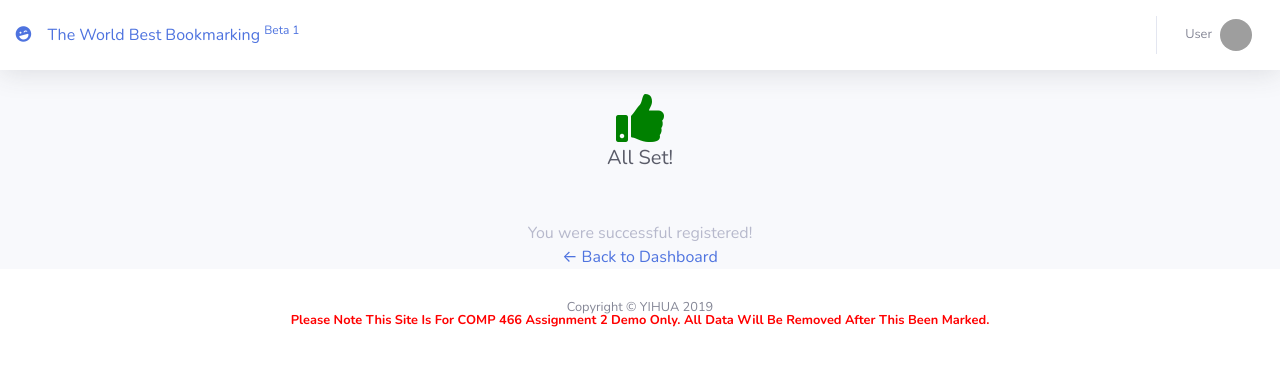
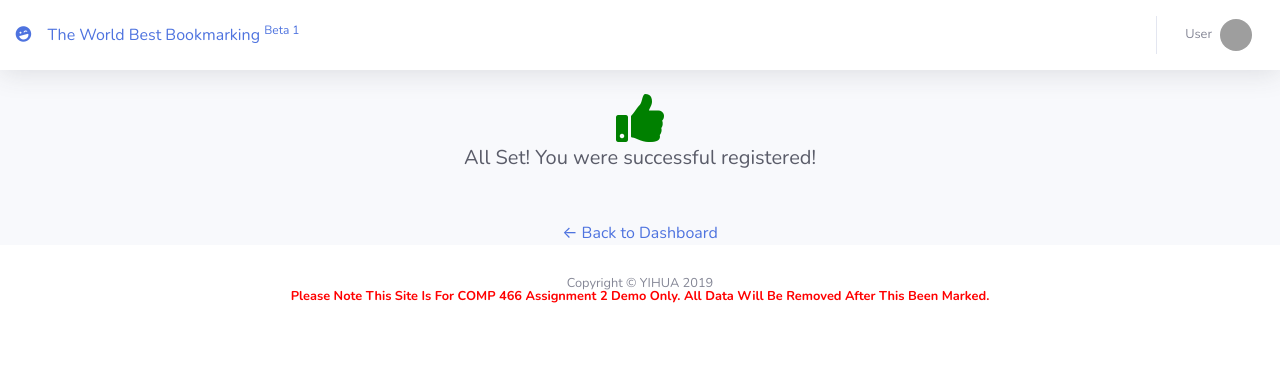
Before and after one commit to yihuashub/TMA2, a PHP site: page /part1/user_auth.php?password=1 in a window 1280 px wide. Shown: the top 374 px of the page. Run offline with PHP 8.4, Linux system fonts and the light colour scheme; data that the repository does not hold is empty; grey boxes are pictures that could not be loaded.

Commit message:
login test

```diff
--- a/part1/register.php
+++ b/part1/register.php
@@ -47,12 +47,15 @@ echoHead();
                                                 <input type="text" name="lastname" class="form-control form-control-user" id="exampleLastName" placeholder="Last Name">
                                             </div>
                                         </div>
+                                        <div class="form-group">
+                                            <input type="email" name="email" class="form-control form-control-user" id="exampleInputEmail" placeholder="Email Address">
+                                        </div>
                                         <div class="form-group row">
                                             <div class="col-sm-6 mb-3 mb-sm-0">
                                                 <input type="password" name="password" class="form-control form-control-user" id="exampleInputPassword" placeholder="Password">
                                             </div>
                                             <div class="col-sm-6">
-                                                <input type="password" name="repassword"class="form-control form-control-user" id="exampleRepeatPassword" placeholder="Repeat Password">
+                                                <input type="password" name="repassword" class="form-control form-control-user" id="exampleRepeatPassword" placeholder="Repeat Password">
                                             </div>
                                         </div>
                                         <button type="submit"  class="btn btn-primary btn-user btn-block">
--- a/part1/user_auth.php
+++ b/part1/user_auth.php
@@ -74,23 +74,19 @@ echoHead();
                     echo '
                 <div class="text-center">
                     <i class="fa fa-thumbs-up" style="font-size:48px;color:green"></i>
-                    <p class="lead text-gray-800 mb-5">All Set!</p>
-                    <p class="text-gray-500 mb-0">'.$message.'</p>
+                    <p class="lead text-gray-800 mb-5">All Set! '.$message.'</p>
                     <a href="/">&larr; Back to Dashboard</a>
                 </div>';
                 }else{
                     echo '
                 <div class="text-center">
                     <i class="fa fa-thumbs-down" style="font-size:48px;color:red"></i>
-                    <p class="lead text-gray-800 mb-5">Sorry Please Try Again.</p>
-                    <p class="text-gray-500 mb-0">'.$message.'</p>
+                    <p class="lead text-gray-800 mb-5">Sorry Please Try Again. '.$message.'</p>
                     <a href="/">&larr; Back to Dashboard</a>
                 </div>';
                 }
                 ?>
                 <!-- Text -->
-
-
             </div>
             <!-- /.container-fluid -->
 
```
